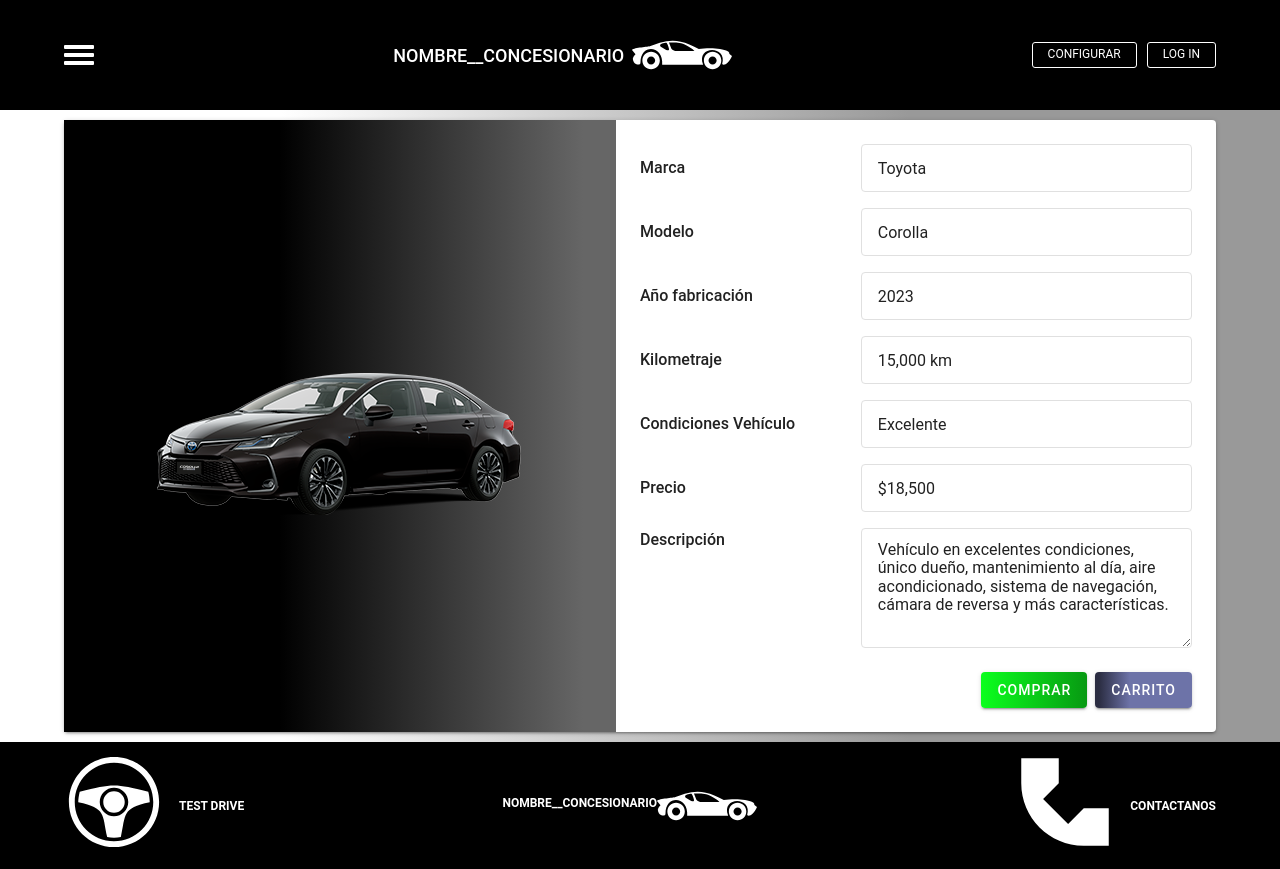
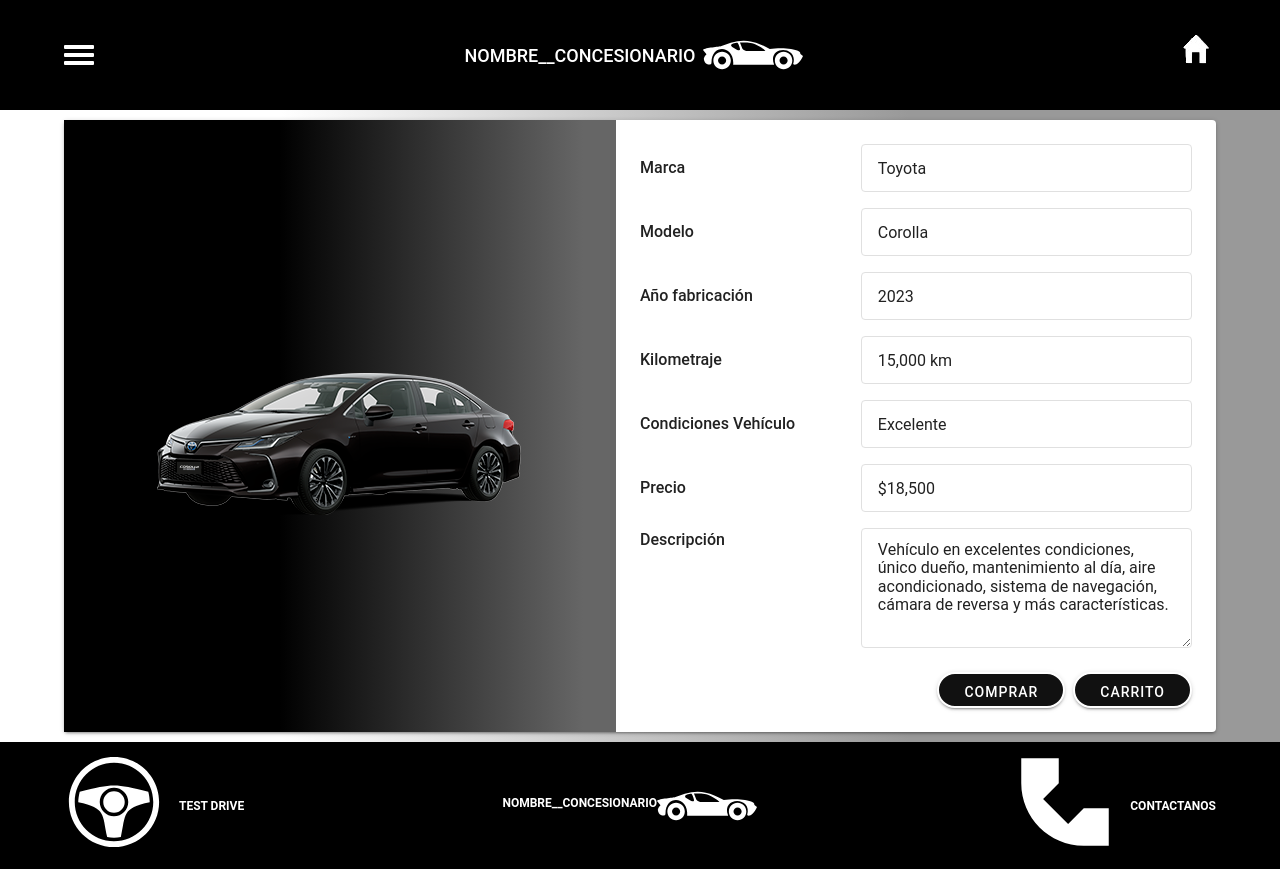
Before and after one commit to carlo1404/carros, a PHP site: page /php/detalles_producto.php in a window 1280 px wide. Run offline with PHP 8.4, Linux system fonts and the light colour scheme.

Commit message:
CSS, HTML
Cambio en  el header y en los botones.

```diff
--- a/css/detalles_producto.css
+++ b/css/detalles_producto.css
@@ -69,19 +69,11 @@ body {
 }
 
 .header__buttons {
-    display: flex;
-    gap: 1rem;
+    cursor: pointer;
 }
 
-.header__button {
-    padding: 0.5rem 1.5rem;
-    border: 1px solid white;
-    background-color: transparent;
-    color: white;
-    font-size: 1.2rem;
+.header_buttons,img{
     cursor: pointer;
-    border-radius: 0.3rem;
-    text-transform: uppercase;
 }
 
 .header__button--config {
@@ -231,16 +223,26 @@ body {
 }
 
 .product__button--primary {
-    background: rgb(11,255,30);
-    background: linear-gradient(90deg, rgba(11,255,30,1) 0%, rgba(7,153,18,1) 100%);
-    color: white;
+    background-color: #111;
+    color: #fff;
+    border: 2px solid #fff;
+    padding: 10px 25px;
+    border-radius: 25px;
+    cursor: pointer;
+    transition: background-color 0.3s ease, transform 0.2s ease;
 }
 
+
 .product__button--secondary {
-    background: rgb(43,45,66);
-    background: linear-gradient(90deg, rgba(43,45,66,1) 4%, rgba(109,115,168,1) 36%);
-    color: white;
+    background-color: #111;
+    color: #fff;
+    border: 2px solid #fff;
+    padding: 10px 25px;
+    border-radius: 25px;
+    cursor: pointer;
+    transition: background-color 0.3s ease, transform 0.2s ease;
 }
+
 
 .footer {
     background-color: #000;
--- a/php/detalles_producto.php
+++ b/php/detalles_producto.php
@@ -21,8 +21,7 @@
             </div>
 
             <div class="header__buttons">
-                <button class="header__button header__button--config">CONFIGURAR</button>
-                <button class="header__button header__button--login">LOG IN</button>
+                <a href="../index.php"><img src="../img/icono-home.png"></a>
             </div>
         </div>
     </header>
```
